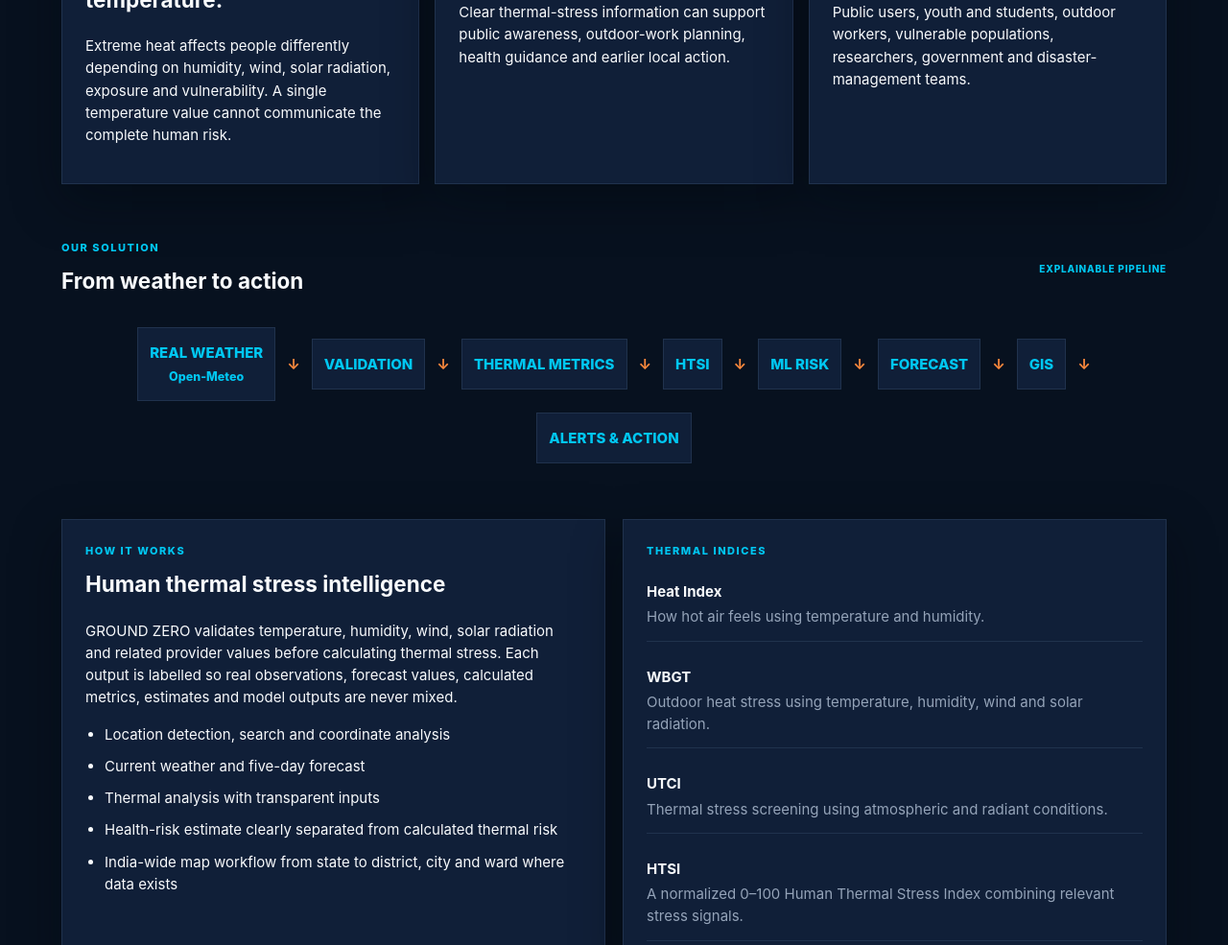
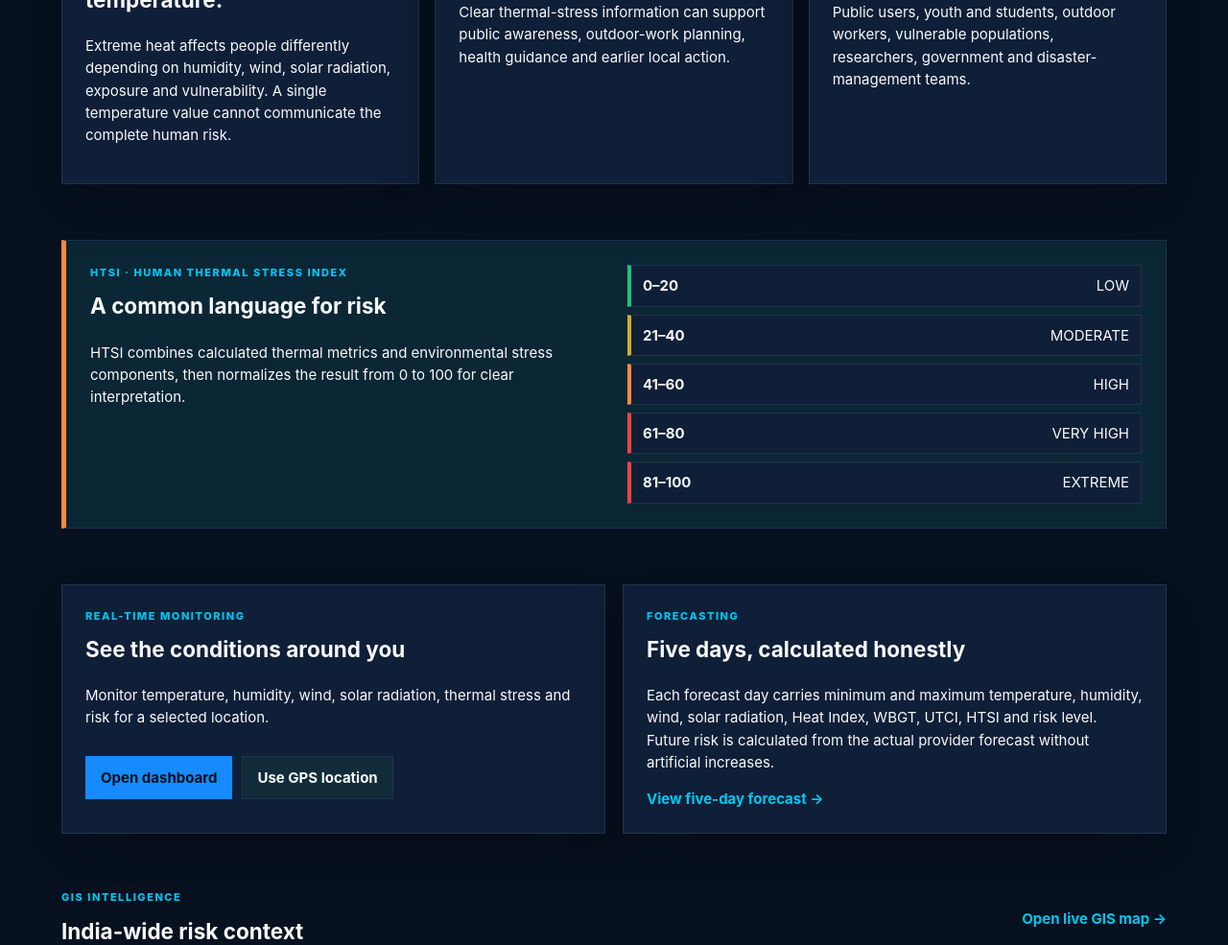
Before and after one commit to nvishnuvardhanreddy/HeatRiskIntelligence, a Django app: template templates/overview.html in a window 1280 px wide. Shown: the part 3750-4735 px from the top of the page at 96% size. Run offline with Django 5.2, Linux system fonts and the light colour scheme; the template is opened without the code that fills it, so the values that code supplies are empty.

Commit message:
Remove architecture explanation sections
Co-authored-by: Copilot <223556219+Copilot@users.noreply.github.com>

```diff
--- a/templates/overview.html
+++ b/templates/overview.html
@@ -58,16 +58,6 @@
   <article class="panel"><p class="eyebrow">WHO BENEFITS</p><h2>People and decision-makers.</h2><p>Public users, youth and students, outdoor workers, vulnerable populations, researchers, government and disaster-management teams.</p></article>
 </section>
 
-<section class="info-section">
-  <div class="section-heading"><div><p class="eyebrow">OUR SOLUTION</p><h2>From weather to action</h2></div><span class="status calculated">EXPLAINABLE PIPELINE</span></div>
-  <div class="method-flow"><span>REAL WEATHER<br><small>Open-Meteo</small></span><b>↓</b><span>VALIDATION</span><b>↓</b><span>THERMAL METRICS</span><b>↓</b><span>HTSI</span><b>↓</b><span>ML RISK</span><b>↓</b><span>FORECAST</span><b>↓</b><span>GIS</span><b>↓</b><span>ALERTS & ACTION</span></div>
-</section>
-
-<section class="info-section two-column">
-  <article class="panel"><p class="eyebrow">HOW IT WORKS</p><h2>Human thermal stress intelligence</h2><p>GROUND ZERO validates temperature, humidity, wind, solar radiation and related provider values before calculating thermal stress. Each output is labelled so real observations, forecast values, calculated metrics, estimates and model outputs are never mixed.</p><ul class="clean-list"><li>Location detection, search and coordinate analysis</li><li>Current weather and five-day forecast</li><li>Thermal analysis with transparent inputs</li><li>Health-risk estimate clearly separated from calculated thermal risk</li><li>India-wide map workflow from state to district, city and ward where data exists</li></ul></article>
-  <article class="panel"><p class="eyebrow">THERMAL INDICES</p><div class="index-list"><div><strong>Heat Index</strong><span>How hot air feels using temperature and humidity.</span></div><div><strong>WBGT</strong><span>Outdoor heat stress using temperature, humidity, wind and solar radiation.</span></div><div><strong>UTCI</strong><span>Thermal stress screening using atmospheric and radiant conditions.</span></div><div><strong>HTSI</strong><span>A normalized 0–100 Human Thermal Stress Index combining relevant stress signals.</span></div></div></article>
-</section>
-
 <section class="info-section htsi-section">
   <div><p class="eyebrow">HTSI · HUMAN THERMAL STRESS INDEX</p><h2>A common language for risk</h2><p>HTSI combines calculated thermal metrics and environmental stress components, then normalizes the result from 0 to 100 for clear interpretation.</p></div>
   <div class="risk-scale"><span><b>0–20</b> LOW</span><span><b>21–40</b> MODERATE</span><span><b>41–60</b> HIGH</span><span><b>61–80</b> VERY HIGH</span><span><b>81–100</b> EXTREME</span></div>
@@ -89,8 +79,7 @@
   <article class="panel"><p class="eyebrow">DATA TRANSPARENCY</p><h2>Know what each value means</h2><dl><dt>REAL DATA</dt><dd>External weather and geocoding responses</dd><dt>FORECAST</dt><dd>Provider forecast values</dd><dt>CALCULATED</dt><dd>Thermal engine outputs</dd><dt>ML ESTIMATE</dt><dd>Configured model or transparent baseline</dd><dt>ESTIMATED</dt><dd>Documented fallback variables</dd><dt>DEMO</dt><dd>No demo weather is used</dd></dl></article>
 </section>
 
-<section class="info-section two-column">
-  <article class="panel"><p class="eyebrow">SYSTEM ARCHITECTURE</p><h2>Connected from browser to action</h2><div class="architecture-flow"><span>USER</span><b>↓</b><span>DJANGO</span><b>↓</b><span>WEATHER API</span><b>↓</b><span>THERMAL ENGINE</span><b>↓</b><span>ML / GIS / FORECAST</span><b>↓</b><span>PUBLIC ACTION</span></div></article>
+<section class="info-section">
   <article class="panel"><p class="eyebrow">TECHNOLOGY</p><h2>Implemented stack</h2><p>Python · Django · Django REST Framework · Pandas · NumPy · scikit-learn · Joblib · PostgreSQL configuration · PostGIS-ready GIS workflow · HTML · CSS · Vanilla JavaScript · Leaflet.js · Chart.js · Celery and Redis seams.</p></article>
 </section>
 
```
